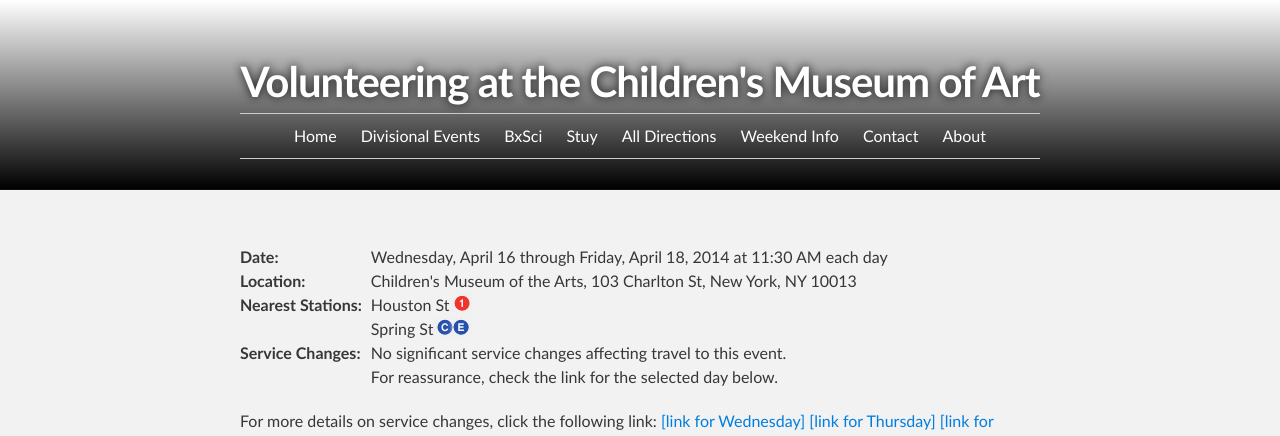
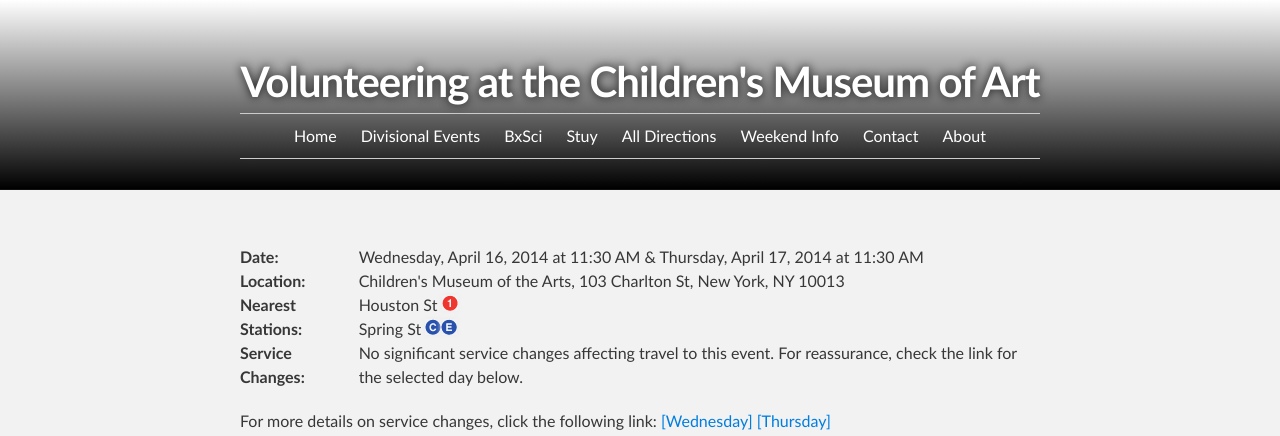
Before and after one commit to d11directions/d11directions.github.io, a Jekyll site: the page built from _posts/2014-04-16-Children's_Museum_of_Art.html, in a window 1280 px wide. Shown: the top 436 px of the page. Built offline with Jekyll 4.4.1, drawn with Linux system fonts in a browser that asks for light colours.

Commit message:
Update Children Museum of Art remove Friday

```diff
--- a/_posts/2014-04-16-Children's_Museum_of_Art.html
+++ b/_posts/2014-04-16-Children's_Museum_of_Art.html
@@ -4,16 +4,15 @@ title: Volunteering at the Children's Museum of Art
 for: Stuyvesant Key Club
 tags:
     - stuy
-time: Wednesday, April 16 through Friday, April 18, 2014 at 11:30 AM each day
+time: Wednesday, April 16, 2014 at 11:30 AM &amp; Thursday, April 17, 2014 at 11:30 AM
 location: Children's Museum of the Arts, 103 Charlton St, New York, NY 10013
 nearest-stations:
     - Houston St <img src="/img/1.png" alt="(1)">
     - Spring St <img src="/img/C.png" alt="(C)"><img src="/img/E.png" alt="(E)">
 changes-brief:
-    - No significant service changes affecting travel to this event.
-    - For reassurance, check the link for the selected day below.
+    - No significant service changes affecting travel to this event. For reassurance, check the link for the selected day below.
 changes-ext:
-    - <a href="http://travel.mtanyct.info/serviceadvisory/routeStatusResult.aspx?tag=ALL&date=04/16/2014&time=&method=getstatus4">[link for Wednesday]</a> <a href="http://travel.mtanyct.info/serviceadvisory/routeStatusResult.aspx?tag=ALL&date=04/17/2014&time=&method=getstatus4">[link for Thursday]</a> <a href="http://travel.mtanyct.info/serviceadvisory/routeStatusResult.aspx?tag=ALL&date=04/18/2014&time=&method=getstatus4">[link for Friday]</a>
+    - <a href="http://travel.mtanyct.info/serviceadvisory/routeStatusResult.aspx?tag=ALL&date=04/16/2014&time=&method=getstatus4">[Wednesday]</a> <a href="http://travel.mtanyct.info/serviceadvisory/routeStatusResult.aspx?tag=ALL&date=04/17/2014&time=&method=getstatus4">[Thursday]</a>
 ---
 <a href="https://maps.google.com/maps?f=d&amp;source=embed&amp;saddr=&amp;daddr=Children's+Museum+of+the+Arts,+103+Charlton+Street,+New+York,+NY+10013&amp;hl=en&amp;geocode=FUB0bQIdprmW-ylZqpsOiVnCiTFYry9tZIB8yQ&amp;sll=40.727616,-74.008154&amp;sspn=0.007488,0.016512&amp;dirflg=r&amp;ttype=arr&amp;date=04%2F16%2F14&amp;time=11:20am&amp;noexp=0&amp;noal=0&amp;sort=def&amp;mra=ls&amp;ie=UTF8&amp;t=m&amp;start=0&amp;ll=40.727616,-74.008154&amp;spn=0.007488,0.016512" style="color:#0000FF;text-align:left">Click here for directions from Google Maps!</a><br>
 <iframe width="425" height="350" frameborder="0" scrolling="no" marginheight="0" marginwidth="0" src="https://maps.google.com/maps?f=d&amp;source=s_d&amp;saddr=&amp;daddr=Children's+Museum+of+the+Arts,+103+Charlton+Street,+New+York,+NY+10013&amp;hl=en&amp;geocode=FUB0bQIdprmW-ylZqpsOiVnCiTFYry9tZIB8yQ&amp;sll=40.727616,-74.008154&amp;sspn=0.007488,0.016512&amp;dirflg=r&amp;ttype=arr&amp;date=04%2F16%2F14&amp;time=11:20am&amp;noexp=0&amp;noal=0&amp;sort=def&amp;mra=ls&amp;ie=UTF8&amp;t=m&amp;start=0&amp;ll=40.727616,-74.008154&amp;spn=0.007488,0.016512&amp;output=embed"></iframe>
```
